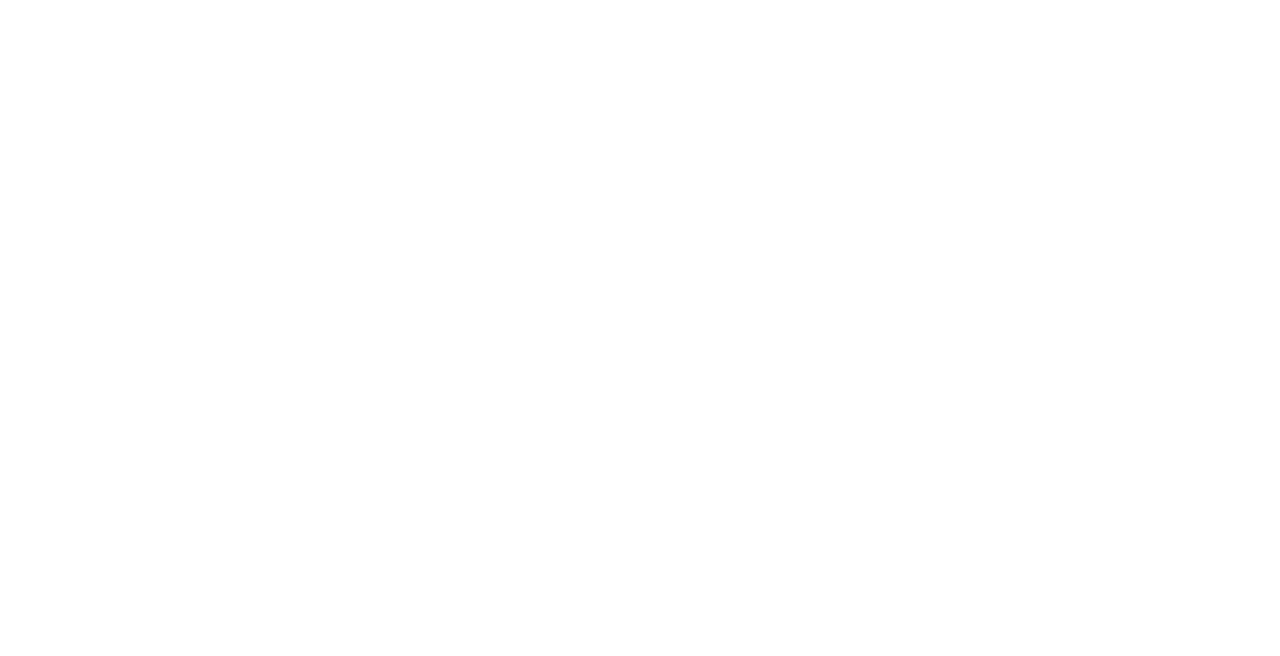
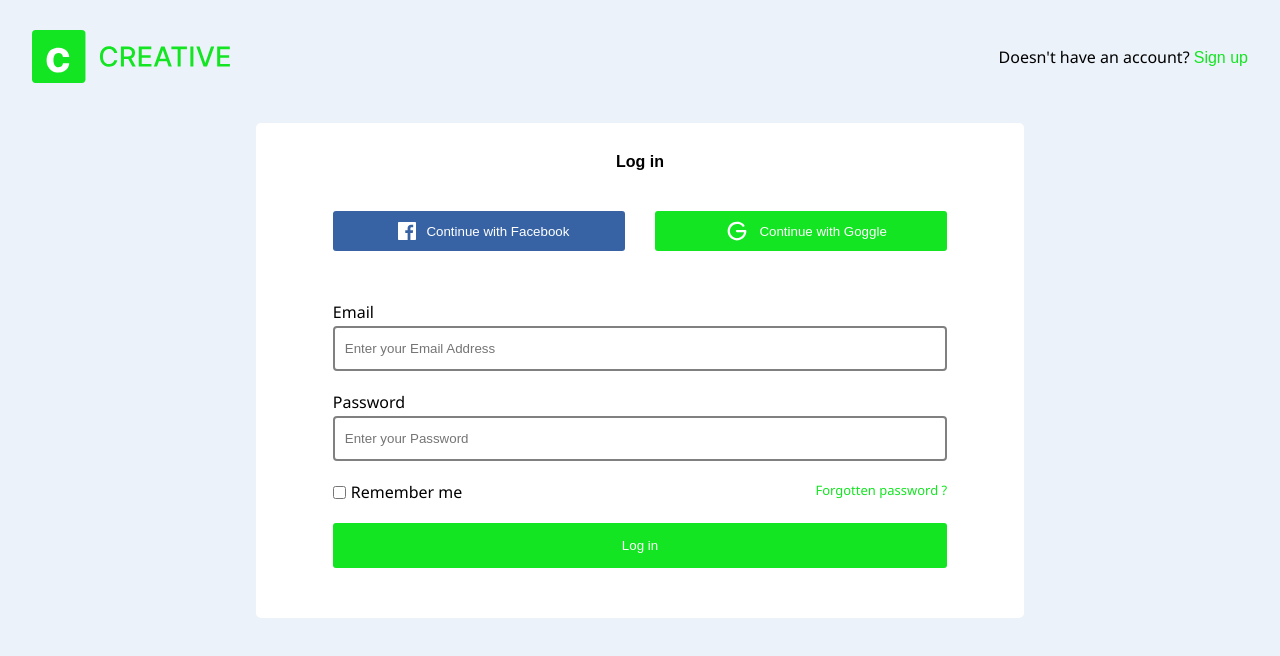
Before and after one commit to Bigoluwagentle/Creative-jobboard, a React (Create React App) app: page /Login in a window 1280 px wide. Before the commit this address had no page. Shown: the top 656 px of the page. Built offline with nearby package versions, Linux system fonts and the light colour scheme.

Commit message:
Initial commit

```diff
--- a/src/App.js
+++ b/src/App.js
@@ -1,13 +1,16 @@
 import './App.css';
 import Signup from './Components/Signup';
 import Account from './Components/Account';
+import Login from './Components/Login.jsx';
 import { BrowserRouter, Routes, Route } from 'react-router-dom';
+
 
 function App() {
   return (
     <BrowserRouter>
       <Routes>
         <Route path='/' element={<Account/>}/>
+        <Route path='/Login' element={<Login/>}/>
         <Route path='/Signup' element={<Signup/>}/>
       </Routes>
     </BrowserRouter>
--- a/src/Components/Account.jsx
+++ b/src/Components/Account.jsx
@@ -43,8 +43,10 @@
                 </article>
             </section>
             <section>
-                <p>Already have an account ? <span>Sign in</span></p>
-                <li>Select account type</li>
+                <p>Already have an account ? <span onClick={() => {
+                    document.querySelector("#login").click();
+                }}>Sign in</span></p>
+                <li>Select Account Type</li>
                 <p>Are you a creative actively searching for a job, you are looking to fill a position(s) at your Organization?</p>
                 <aside>
                     <img src={Bulb} alt="" />
@@ -65,6 +67,7 @@
                 }}>Next</button>
             </section>
             <Link to="/Signup" id="sign"/>
+            <Link to="/Login" id="login"/>
         </div>
     )
 }
--- /dev/null
+++ b/src/Components/Login.css
@@ -0,0 +1,154 @@
+#login{
+    background-color: #ECF2F9;
+    width: 100%;
+    min-height: 100vh;
+    display: flex;
+    flex-direction: column;
+    align-items: center;
+    padding-bottom: 30px;
+    > section{
+        width: 95%;
+        display: flex;
+        justify-content: space-between;
+        align-items: center;
+        margin-top: 30px;
+        > img{
+            width: 200px;
+        }
+        > p{
+            font-family: 'Segoe UI', Tahoma, Geneva, Verdana, sans-serif;
+            > span{
+                color: #14E522;
+                cursor: pointer;
+                font-family: Arial, Helvetica, sans-serif;
+            }
+        }
+        > button{
+            display: none;
+        }
+    }
+    > article{
+        min-width: 60%;
+        min-height: 60vh;
+        background-color: #FFF;
+        border-radius: 5px;
+        margin-top: 40px;
+        display: flex;
+        flex-direction: column;
+        align-items: center;
+        padding-bottom: 30px;
+        > legend{
+            font-family: Arial, Helvetica, sans-serif;
+            margin-top: 30px;
+            font-weight: bold;
+            margin-bottom: 40px;
+        }
+        form{
+            width: 80%;
+            > nav{
+                display: flex;
+                justify-content: space-between;
+                gap: 30px;
+                margin-bottom: 50px;
+                > button{
+                    flex: 1;
+                    display: flex;
+                    align-items: center;
+                    justify-content: center;
+                    min-height: 40px;
+                    background-color: #3763A4;
+                    border: none;
+                    border-radius: 3px;
+                    color: #FFF;
+                    cursor: pointer;
+                    + button{
+                        background-color: #14E522;
+                    }
+                    > img{
+                        margin-left: 10px;
+                        margin-right: 10px;
+                    }
+                }
+            }
+            > div{
+                display: flex;
+                flex-direction: column;
+                margin-bottom: 20px;
+                font-family: 'Segoe UI', Tahoma, Geneva, Verdana, sans-serif;
+                > label{
+                    margin-bottom: 3px;
+                }
+                > input{
+                    min-height: 45px;
+                    padding: 10px;
+                    background-color: transparent;
+                    border: 2px solid gray;
+                    border-radius: 4px;
+                    outline: none;
+                }
+                + nav{
+                    margin-bottom: 20px;
+                    font-family: 'Segoe UI', Tahoma, Geneva, Verdana, sans-serif;
+                    > p{
+                        display: flex;
+                        align-items: center;
+                        > input{
+                            margin-right: 5px;
+                            border-radius: 100px;
+                        }
+                    }
+                    > li{
+                        list-style-type: none;
+                        font-size: 13px;
+                        color: #14E522;
+                        cursor: pointer;
+                    }
+                }
+                > button{
+                    min-height: 45px;
+                    background-color: #14E522;
+                    border: none;
+                    color: white;
+                    font-family: Arial, Helvetica, sans-serif;
+                    border-radius: 3px;
+                    cursor: pointer;
+                }
+            }
+        }
+    }
+}
+@media screen and (max-width: 800px){
+    #login{
+        section{
+            > img{
+                width: 150px;
+            }
+            > p{
+                display: none;
+            }
+            > button{
+                display: block;
+                min-width: 100px;
+                min-height: 40px;
+                background-color: #14E522;
+                color: #FFF;
+                border: none;
+                border-radius: 3px;
+                cursor: pointer;
+            }
+        }
+        > article{
+            width: 95%;
+            > form{
+                > nav{
+                    flex-direction: column;
+                }
+                > div{
+                    + nav{
+                        flex-direction: row;
+                    }
+                }
+            }
+        }
+    }
+}
--- /dev/null
+++ b/src/Components/Login.jsx
@@ -0,0 +1,45 @@
+import "./Login.css";
+import { Link } from "react-router-dom";
+import Logo from "../img/LOGO (1).svg";
+import Google from "../img/GoogleLogo.svg";
+import Facebook from "../img/uiw_facebook.svg";
+
+function Login(){
+    return(
+        <div id="login">
+            <section>
+                <img src={Logo} alt="logo" />
+                <p>Doesn't have an account? <span onClick={() => {
+                    document.querySelector("#Signup").click();
+                }}>Sign up</span></p>
+                <button>Sign up</button>
+            </section>
+            <article>
+                <legend>Log in</legend>
+                <form method="get">
+                    <nav>
+                        <button> <img src={Facebook} alt="" /> Continue with Facebook</button>
+                        <button> <img src={Google} alt="" /> Continue with Goggle </button>
+                    </nav>
+                    <div>
+                        <label htmlFor="email">Email</label>
+                        <input type="email" name="email" placeholder="Enter your Email Address" id="email"/>
+                    </div>
+                    <div>
+                        <label htmlFor="password">Password</label>
+                        <input type="password" placeholder="Enter your Password" name="password" id="password" />
+                    </div>
+                    <nav>
+                        <p> <input type="checkbox" id="check" /> Remember me</p>
+                        <li>Forgotten password ?</li>
+                    </nav>
+                    <div>
+                        <button>Log in</button>
+                    </div>
+                </form>
+            </article>
+            <Link to="/Signup" id="Signup"/>
+        </div>
+    )
+}
+export default Login;
--- a/src/Components/Signup.css
+++ b/src/Components/Signup.css
@@ -193,6 +193,7 @@
                     text-align: center;
                     + p{
                         text-align: center;
+                        line-height: 20px;
                     }
                 }
                 > nav{
--- a/src/Components/Signup.jsx
+++ b/src/Components/Signup.jsx
@@ -1,4 +1,5 @@
 import "./Signup.css";
+import { Link } from "react-router-dom";
 import Logo from "../img/LOGO.svg";
 import Approve from "../img/mdi_approve.svg";
 import Google from "../img/GoogleLogo.svg";
@@ -46,7 +47,9 @@
                 </article>
             </section>
             <section>
-                <p>Already have an account ? <span>Sign in</span></p>
+                <p>Already have an account ? <span onClick={() => {
+                    document.querySelector("#login").click();
+                }}>Sign in</span></p>
                 <h2>Personal Information</h2>
                 <p>This helps properly profile you as a user of our platform as well as to prevent theft. Your privacy and security is important to us ans we will never share your information to the third party or leakage world.</p>
                 <nav>
@@ -98,6 +101,7 @@
                     </div>
                 </form>
             </section>
+            <Link to="/Login" id="login"/>
         </div>
     )
 }
```
